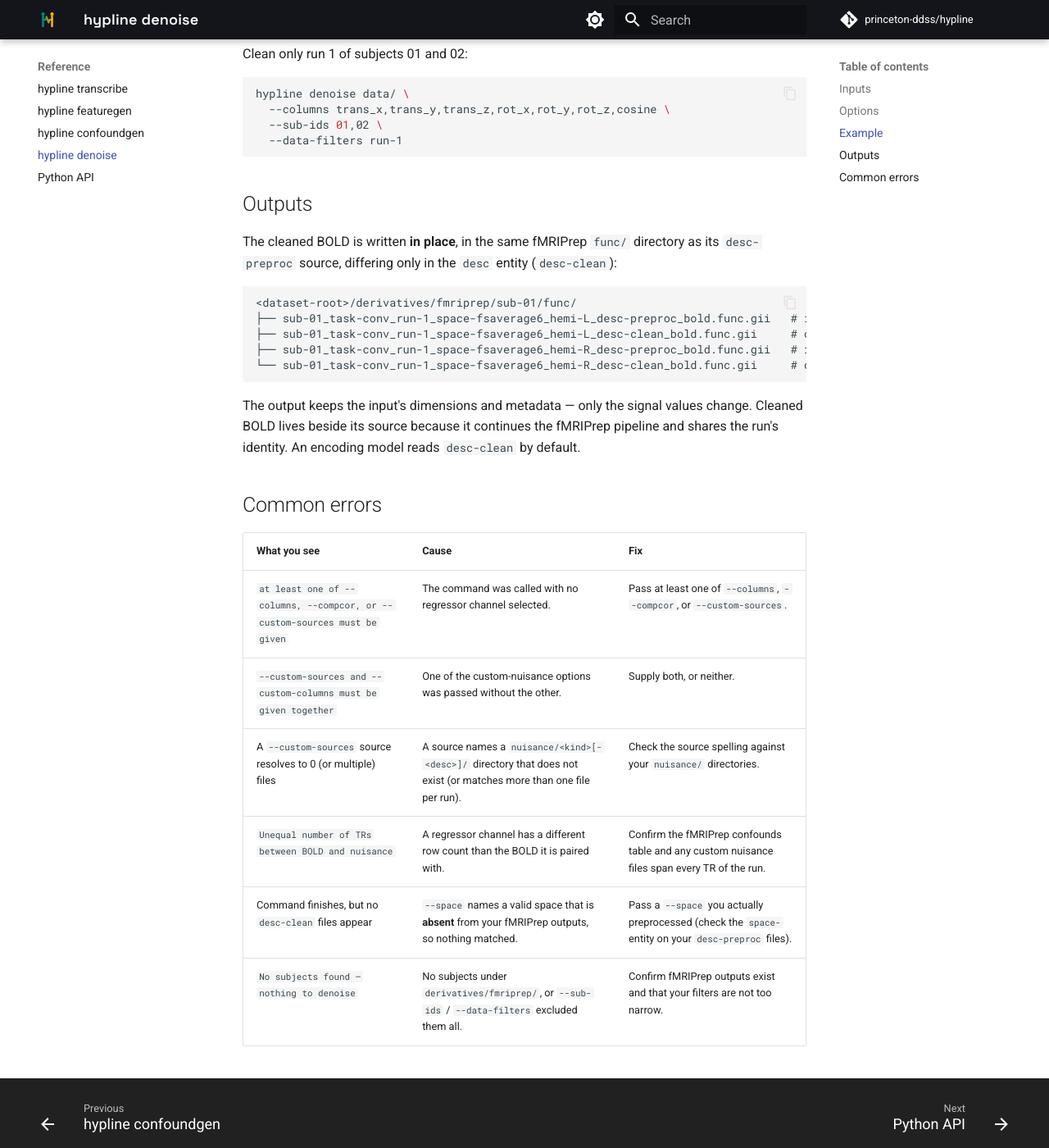
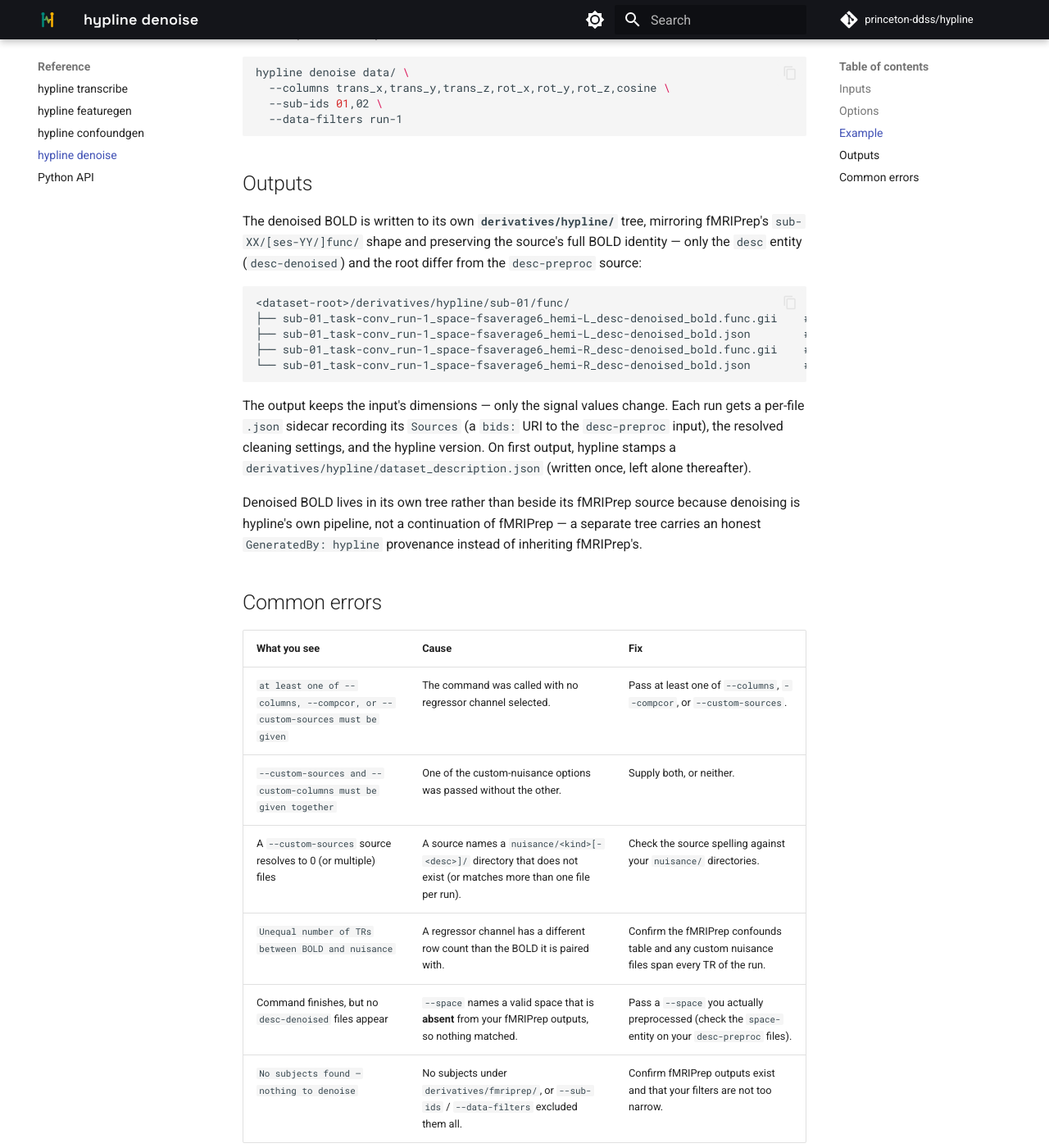
Before and after one commit to princeton-ddss/hypline, an MkDocs documentation site: the page built from docs/mkdocs/reference/denoise.md, in a window 1280 px wide and 1400 px high, scrolled down 3048 px. Shown: the whole window at 82% size. Built offline with MkDocs 1.6.1 and Material for MkDocs 9.7.7, drawn with Linux system fonts in a browser that asks for light colours; comment, search, counter and statistics services are not loaded; the version menu is left out; some of the changed text lies outside the part shown.

Commit message:
Sync docs with denoised-BOLD rename and relocation
Update README and mkdocs to match the shipped denoise output:
desc-clean → desc-denoised, now written under derivatives/hypline/
instead of in place beside the fMRIPrep source. Rewrites the
denoise Outputs section for the new tree, sidecars, and
dataset_description stamp.

````diff
--- a/docs/mkdocs/reference/denoise.md
+++ b/docs/mkdocs/reference/denoise.md
@@ -1,9 +1,9 @@
 # `hypline denoise`
 
-Regress nuisance regressors out of preprocessed BOLD, writing a cleaned
-derivative. This is where the two pipeline branches meet: `denoise` reads
-fMRIPrep's preprocessed BOLD together with the nuisance regressors you select,
-and produces a `desc-clean` BOLD ready for an encoding model.
+Regress nuisance regressors out of preprocessed BOLD, writing a denoised
+derivative. `denoise` reads fMRIPrep's preprocessed BOLD together with the
+nuisance regressors you select, and produces a `desc-denoised` BOLD under the
+`derivatives/hypline/` tree.
 
 ```bash
 hypline denoise <dataset-root> (--columns … | --compcor … | --custom-sources …) [OPTIONS]
@@ -129,22 +129,29 @@ hypline denoise data/ \
 
 ## Outputs
 
-The cleaned BOLD is written **in place**, in the same fMRIPrep `func/` directory
-as its `desc-preproc` source, differing only in the `desc` entity
-(`desc-clean`):
+The denoised BOLD is written to its own **`derivatives/hypline/`** tree, mirroring
+fMRIPrep's `sub-XX/[ses-YY/]func/` shape and preserving the source's full BOLD
+identity — only the `desc` entity (`desc-denoised`) and the root differ from the
+`desc-preproc` source:
 
 ```
-<dataset-root>/derivatives/fmriprep/sub-01/func/
-├── sub-01_task-conv_run-1_space-fsaverage6_hemi-L_desc-preproc_bold.func.gii   # input
-├── sub-01_task-conv_run-1_space-fsaverage6_hemi-L_desc-clean_bold.func.gii     # output
-├── sub-01_task-conv_run-1_space-fsaverage6_hemi-R_desc-preproc_bold.func.gii   # input
-└── sub-01_task-conv_run-1_space-fsaverage6_hemi-R_desc-clean_bold.func.gii     # output
+<dataset-root>/derivatives/hypline/sub-01/func/
+├── sub-01_task-conv_run-1_space-fsaverage6_hemi-L_desc-denoised_bold.func.gii    # output
+├── sub-01_task-conv_run-1_space-fsaverage6_hemi-L_desc-denoised_bold.json        # sidecar
+├── sub-01_task-conv_run-1_space-fsaverage6_hemi-R_desc-denoised_bold.func.gii    # output
+└── sub-01_task-conv_run-1_space-fsaverage6_hemi-R_desc-denoised_bold.json        # sidecar
 ```
 
-The output keeps the input's dimensions and metadata — only the signal values
-change. Cleaned BOLD lives beside its source because it continues the fMRIPrep
-pipeline and shares the run's identity. An encoding model reads `desc-clean` by
-default.
+The output keeps the input's dimensions — only the signal values change. Each run
+gets a per-file `.json` sidecar recording its `Sources` (a `bids:` URI to the
+`desc-preproc` input), the resolved cleaning settings, and the hypline version.
+On first output, hypline stamps a `derivatives/hypline/dataset_description.json`
+(written once, left alone thereafter).
+
+Denoised BOLD lives in its own tree rather than beside its fMRIPrep source
+because denoising is hypline's own pipeline, not a continuation of fMRIPrep — a
+separate tree carries an honest `GeneratedBy: hypline` provenance instead of
+inheriting fMRIPrep's.
 
 ## Common errors
 
@@ -154,5 +161,5 @@ default.
 | `--custom-sources and --custom-columns must be given together` | One of the custom-nuisance options was passed without the other. | Supply both, or neither. |
 | A `--custom-sources` source resolves to 0 (or multiple) files | A source names a `nuisance/<kind>[-<desc>]/` directory that does not exist (or matches more than one file per run). | Check the source spelling against your `nuisance/` directories. |
 | `Unequal number of TRs between BOLD and nuisance` | A regressor channel has a different row count than the BOLD it is paired with. | Confirm the fMRIPrep confounds table and any custom nuisance files span every TR of the run. |
-| Command finishes, but no `desc-clean` files appear | `--space` names a valid space that is **absent** from your fMRIPrep outputs, so nothing matched. | Pass a `--space` you actually preprocessed (check the `space-` entity on your `desc-preproc` files). |
+| Command finishes, but no `desc-denoised` files appear | `--space` names a valid space that is **absent** from your fMRIPrep outputs, so nothing matched. | Pass a `--space` you actually preprocessed (check the `space-` entity on your `desc-preproc` files). |
 | `No subjects found — nothing to denoise` | No subjects under `derivatives/fmriprep/`, or `--sub-ids` / `--data-filters` excluded them all. | Confirm fMRIPrep outputs exist and that your filters are not too narrow. |
````
Also changed, not shown: docs/mkdocs/concepts/layout.md (+6 -1 lines), docs/mkdocs/how-to/regenerate.md (+4 -4 lines), docs/mkdocs/index.md (+2 -2 lines), README.md.
